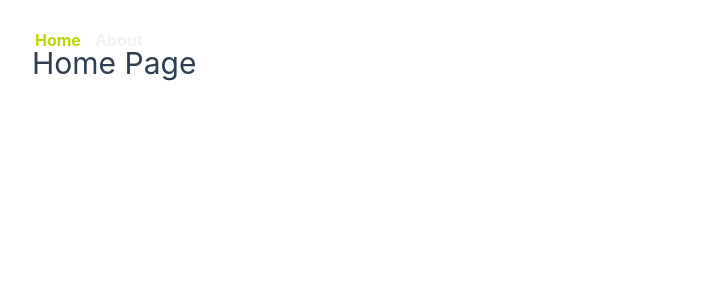
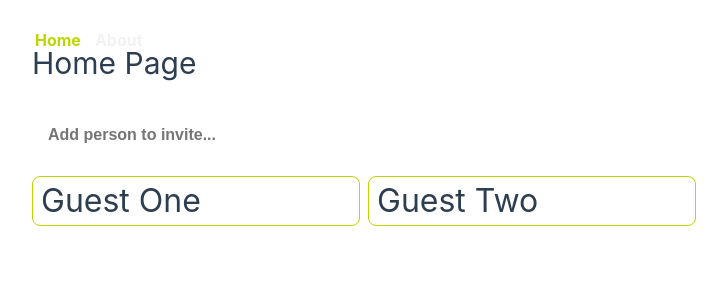
Before and after one commit to vdekterev/vue-learning, a Vue app: page / in a window 1280 px wide. Shown: the top 300 px of the page, without its empty margins (108-835 px from the left). Built offline with nearby package versions, Linux system fonts and the light colour scheme.

Commit message:
Animations | Test

```diff
--- a/src/assets/main.css
+++ b/src/assets/main.css
@@ -24,6 +24,8 @@ main {
 .btn {
     display: inline-flex;
     padding: 6px 20px;
+    outline: none;
+    border: none;
     flex-direction: column;
     justify-content: center;
     align-items: center;
--- /dev/null
+++ b/src/components/ui/CustomInput.vue
@@ -0,0 +1,58 @@
+<script setup>
+	const { placeholder, type, name, isInvalid }
+		= defineProps(['placeholder', 'type', 'name', 'isInvalid']);
+</script>
+
+<template>
+	<div class="custom_input">
+		<input
+			:placeholder="placeholder"
+			:type="type ?? 'text'"
+			:name="name"
+			class="custom_input__input"
+			:class="{'invalid': isInvalid}"
+		/>
+<!--		<div class="error-hint" x-show="false"></div>-->
+	</div>
+</template>
+
+<style scoped lang="scss">
+.custom_input {
+	position: relative;
+	&__input {
+		position: relative;
+		width: 100%;
+		padding: 16px;
+		background: rgba(242, 242, 242, 0.03);
+		border: none;
+		border-radius: 6px;
+		color:rgba(242, 242, 242, 0.50);
+		font-weight: 600;
+		font-size: 1rem;
+		transition: all 0.3s ease-in-out;
+		&:hover { background: rgba(242, 242, 242, 0.06); }
+		&::placeholder {
+			user-select: none;
+		}
+		&:focus,
+		&:focus-visible {
+			border: 1px solid rgba(242, 242, 242, 0.08) !important;
+			background: #141516 !important;
+		}
+	}
+
+	&__input.invalid {
+		border: 1px solid crimson !important;
+		color: crimson !important;
+		&::placeholder { color: crimson !important; }
+		&:focus { border: 1px solid var(--color-red) !important; }
+	}
+
+	.error-hint {
+		margin-top: 4px;
+		font-size: 12px;
+		color: var(--color-red);
+	}
+}
+
+</style>
--- a/src/views/HomeView.vue
+++ b/src/views/HomeView.vue
@@ -1,5 +1,93 @@
+<script setup>
+import { ref } from 'vue';
+import CustomInput from '@/components/ui/CustomInput.vue';
+
+const guests = [
+	{
+		id: 1,
+		name: 'Guest One'
+	},
+	{
+		id: 2,
+		name: 'Guest Two'
+	},
+];
+
+const invitedGuests = ref(guests);
+
+function addGuest(e) {
+	let guestName = e.target.value.trim();
+	if (guestName === '') {
+		return;
+	}
+	invitedGuests.value.unshift({
+		id: Math.random(),
+		name: guestName,
+	})
+
+	e.target.value = '';
+}
+</script>
+
 <template>
 	<div>
 		<h1>Home Page</h1>
+
+		<div class="container">
+			<CustomInput
+				:name="'test'"
+				:placeholder="'Add person to invite...'"
+				@keydown.enter="addGuest"
+			/>
+		</div>
+
+		<ul>
+			<TransitionGroup name="invitees">
+				<li v-for="guest in invitedGuests" :key="guest.id">
+					{{ guest.name }}
+				</li>
+			</TransitionGroup>
+		</ul>
 	</div>
 </template>
+
+<style scoped lang="scss">
+	.container {
+		margin-top: 2rem;
+	}
+
+	ul {
+		font-size: 2rem;
+		margin-top: 1rem;
+		display: grid;
+		gap: .5rem;
+		grid-template-columns: repeat(auto-fill, minmax(30%, 1fr));
+
+		li {
+			display: flex;
+			padding: 8px;
+			border: 1px solid #bed600;
+			border-radius: 8px;
+			overflow: hidden;
+			text-overflow: ellipsis;
+		}
+
+	}
+
+	.invitees {
+		&-enter-from {
+			opacity: 0;
+			transform: translateY(-100%);
+		}
+		&-enter-to {
+			opacity: 1;
+			transform: translateY(0);
+		}
+		&-enter-active {
+			transition: opacity 1s, transform .5s;
+		}
+		&-move {
+			transition: all 2s ease-in-out;
+		}
+	}
+</style>
```
Also changed, not shown: 1 other file (tests, documents, lock files or other folders).
